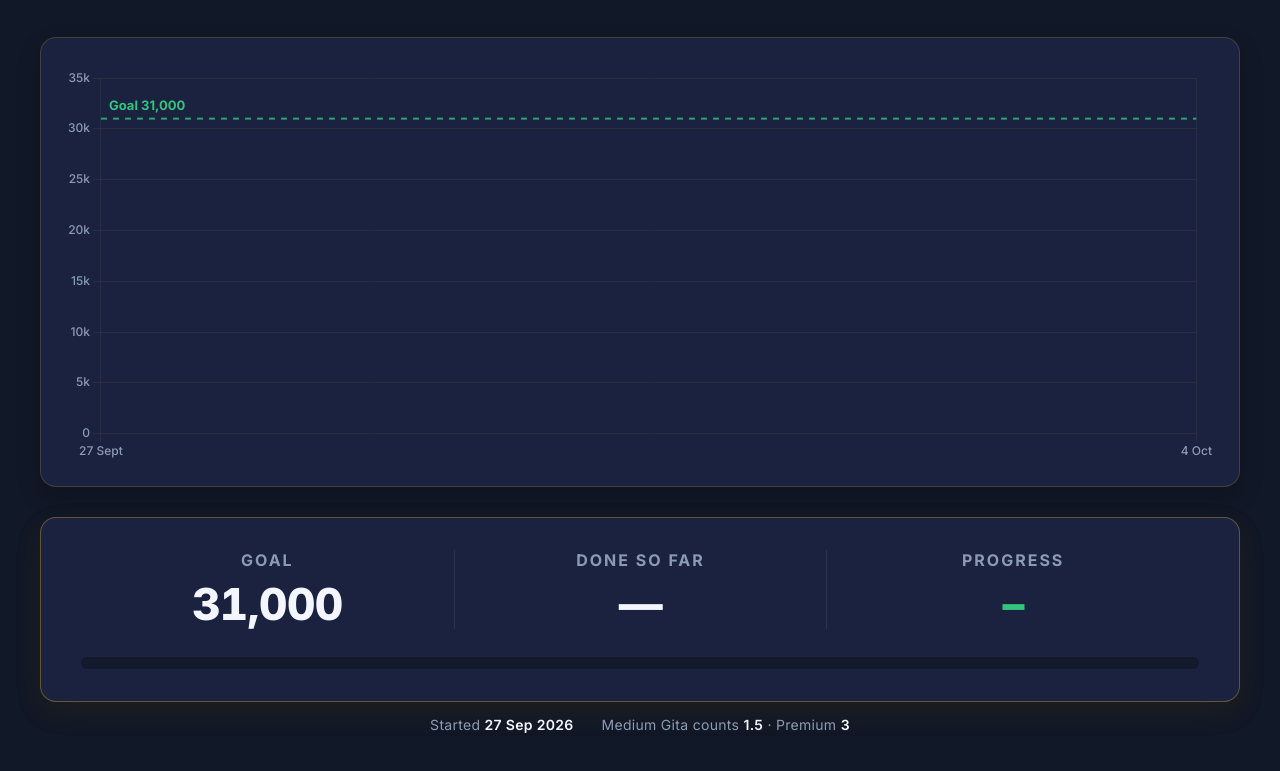
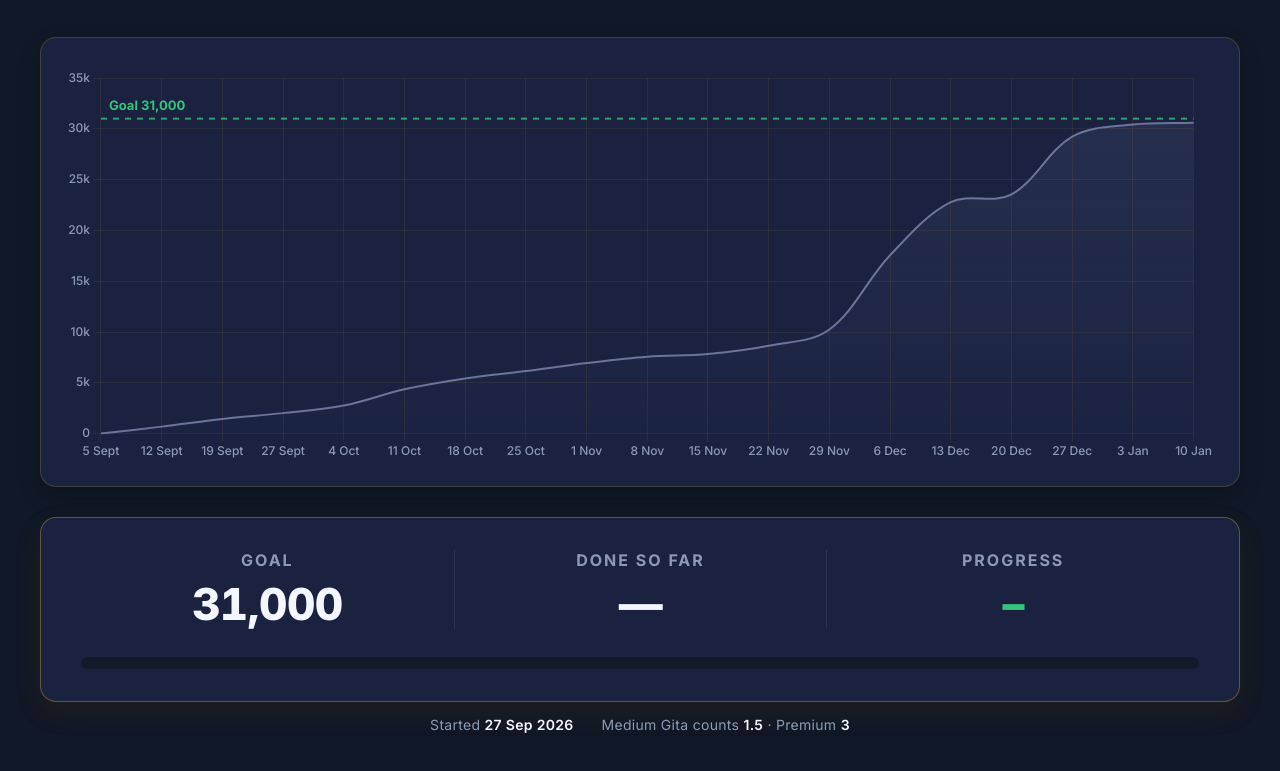
Before and after one commit to GuptaPrachur10/ltg2026, a plain HTML site: page index.html in a window 1280 px wide. Shown: the part 145-916 px from the top of the page. Drawn offline with nearby package versions, Linux system fonts and the light colour scheme; no server answers.

Commit message:
Add files via upload

```diff
--- a/index.html
+++ b/index.html
@@ -52,8 +52,16 @@
         goal: 31000,
     };
 
+    // Last year's campaign: shown only as a comparison line on the chart (numbers only on hover).
+    const CAMPAIGN_2025 = {
+        start: '2025-09-08',
+        end: '2026-01-07',
+        weekly: [961, 674, 532, 695, 1749, 947, 700, 796, 603, 212, 898, 1730, 8237, 4720, 105, 6609, 289, 131],
+    };
+
     const COLORS = {
         gold: '#f0b429',
+        lastYear: '#6b7499',
         legend: '#8c9bb4',
         ticks: '#8c9bb4',
         grid: 'rgba(240, 180, 41, 0.08)',
@@ -79,13 +87,63 @@
         return { start, end, days: Math.round((end - start) / DAY_MS) + 1 };
     }
 
+    // Calendar position: x = days since 1 Sep of the campaign's start year (x = start of that day),
+    // so 1 Dec 2025 and 1 Dec 2026 share the same x.
+    function seasonDay(ms, year) {
+        return Math.round((ms - Date.UTC(year, 8, 1)) / DAY_MS);
+    }
+    function xToMs(x) {
+        return Date.UTC(2026, 8, 1) + x * DAY_MS;
+    }
+    // Cumulative 2025 curve at its real week-end positions.
+    function curve2025() {
+        const startMs = parseUTC(CAMPAIGN_2025.start);
+        const endMs = parseUTC(CAMPAIGN_2025.end);
+        const pts = [{ x: seasonDay(startMs, 2025), y: 0 }];
+        let cum = 0;
+        CAMPAIGN_2025.weekly.forEach((v, i) => {
+            const lastDay = Math.min(startMs + (7 * i + 6) * DAY_MS, endMs);
+            cum += v;
+            pts.push({ x: seasonDay(lastDay, 2025) + 1, y: cum });
+        });
+        return pts;
+    }
+    function valueAt(pts, x) {
+        if (x <= pts[0].x) return 0;
+        for (let i = 1; i < pts.length; i++) {
+            if (x <= pts[i].x) {
+                const a = pts[i - 1], b = pts[i];
+                return a.y + (b.y - a.y) * (x - a.x) / (b.x - a.x);
+            }
+        }
+        return pts[pts.length - 1].y;
+    }
+
     function render(weekly2026, breakdown2026) {
         const weeks = weekly2026 || [];
         const numWeeks = Math.max(weeks.length, 1);
+        const c25 = curve2025();
 
-        // Point 0 = campaign start; point k = end of week k.
-        const labels = [fmtDay(parseUTC(CAMPAIGN_2026.start))];
-        for (let k = 1; k <= numWeeks; k++) labels.push(fmtDay(weekRange(k).end));
+        // Chart points. Each point is the END of a period (x = start of the next day).
+        //  - campaign start (27 Sep) and the end of each 2026 week (week: 0..numWeeks)
+        //  - extra weekly points before/after so last year's line fits (week: null)
+        const startX = seasonDay(parseUTC(CAMPAIGN_2026.start), 2026);
+        const points = [{ x: startX, week: 0, label: fmtDay(parseUTC(CAMPAIGN_2026.start)) }];
+        for (let k = 1; k <= numWeeks; k++) {
+            const end = weekRange(k).end;
+            points.push({ x: seasonDay(end, 2026) + 1, week: k, label: fmtDay(end) });
+        }
+        while (points[0].x > c25[0].x) {
+            const x = points[0].x - 7;
+            points.unshift({ x, week: null, label: fmtDay(xToMs(x - 1)) });
+        }
+        const last25 = c25[c25.length - 1].x;
+        while (points[points.length - 1].x < last25) {
+            const x = points[points.length - 1].x + 7;
+            points.push({ x, week: null, label: fmtDay(xToMs(x - 1)) });
+        }
+        const labels = points.map(p => p.label);
+        const idxOfWeek = k => points.findIndex(p => p.week === k);
 
         // Which week is today in (if any), and how many days into it.
         const now = new Date();
@@ -98,36 +156,53 @@
                 currentDay = Math.round((today - r.start) / DAY_MS) + 1;
             }
         }
+        const currentIdx = currentWeek === null ? -1 : idxOfWeek(currentWeek);
 
         // Cumulative 2026 series.
         let cum = 0, stopped = false;
-        const data2026 = labels.map((_, i) => {
-            if (i === 0) return 0;
-            const v = weeks[i - 1];
+        const data2026 = points.map(p => {
+            if (p.week === null) return null;
+            if (p.week === 0) return 0;
+            const v = weeks[p.week - 1];
             if (stopped || v === null || v === undefined || v === '') { stopped = true; return null; }
             cum += Number(v);
             return cum;
         });
         const total2026 = cum;
 
+        // Cumulative 2025 series at the same calendar positions.
+        let reached25 = false;
+        const data2025 = points.map(p => {
+            if (reached25) return null;
+            if (p.x >= last25) reached25 = true;
+            return Math.round(valueAt(c25, p.x));
+        });
+
         // Per-week amounts (difference between consecutive totals).
-        const weekly2026Grid = data2026.map((v, i) => {
+        const toWeekly = arr => arr.map((v, i) => {
             if (v === null) return null;
-            const prev = i > 0 ? data2026[i - 1] : null;
+            const prev = i > 0 ? arr[i - 1] : null;
             return prev === null ? null : v - prev;
         });
+        const weekly2026Grid = toWeekly(data2026);
+        const weekly2025Grid = toWeekly(data2025);
 
         const tooltipTitle = i => {
-            if (i === 0) return `Campaign start  ·  ${labels[0]}`;
-            const r = weekRange(i);
-            const live = i === currentWeek ? '  ·  in progress' : '';
-            return `Week ${i}  ·  ${fmtDay(r.start)} – ${fmtDay(r.end)}${live}`;
+            const p = points[i];
+            if (p.week >= 1) {
+                const r = weekRange(p.week);
+                const live = p.week === currentWeek ? '  ·  In Progress' : '';
+                return `Week ${p.week}  ·  ${fmtDay(r.start)} – ${fmtDay(r.end)}${live}`;
+            }
+            const prevX = i > 0 ? points[i - 1].x : p.x - 7;
+            return `${fmtDay(xToMs(prevX))} – ${fmtDay(xToMs(p.x - 1))}`;
         };
 
-        // Per-type Gita counts (raw books) for the hovered week.
+        // Per-type Gita counts (raw books) for the hovered week (2026 only).
         const GITA_TYPES = ['Small', 'Medium', 'Premium', 'Indian', 'Arabic'];
         const breakdownLines = i => {
-            const b = i > 0 && breakdown2026 && breakdown2026[i - 1];
+            const k = points[i].week;
+            const b = k >= 1 && breakdown2026 && breakdown2026[k - 1];
             if (!b) return [];
             const types = GITA_TYPES.concat(Object.keys(b).filter(t => !GITA_TYPES.includes(t)));
             return types.filter(t => b[t]).map(t => `      ${t}: ${nf.format(b[t])}`);
@@ -158,6 +233,9 @@
         goldFill.addColorStop(0, 'rgba(240, 180, 41, 0.35)');
         goldFill.addColorStop(0.6, 'rgba(240, 180, 41, 0.08)');
         goldFill.addColorStop(1, 'rgba(240, 180, 41, 0.0)');
+        const greyFill = ctx.createLinearGradient(0, 0, 0, h);
+        greyFill.addColorStop(0, 'rgba(107, 116, 153, 0.18)');
+        greyFill.addColorStop(1, 'rgba(107, 116, 153, 0.0)');
 
         const lastIndex = arr => {
             for (let i = arr.length - 1; i >= 0; i--) if (arr[i] !== null) return i;
@@ -186,7 +264,7 @@
                 if (!chart.isDatasetVisible(0)) return;
                 const data = chart.data.datasets[0].data;
                 const idx = lastIndex(data);
-                if (idx < 1) return;
+                if (idx < 0 || !(points[idx].week >= 1)) return;
                 const p = chart.getDatasetMeta(0).data[idx];
 
                 // Pulse
@@ -269,7 +347,7 @@
                         backgroundColor: goldFill,
                         borderWidth: 3,
                         fill: true,
-                        pointRadius: c => (c.dataIndex > 0 && c.raw !== null ? 3.5 : 0),
+                        pointRadius: c => (points[c.dataIndex].week >= 1 && c.raw !== null ? 3.5 : 0),
                         pointBackgroundColor: '#111827',
                         pointBorderColor: COLORS.gold,
                         pointBorderWidth: 2,
@@ -277,10 +355,19 @@
                         pointHoverBackgroundColor: COLORS.gold,
                         tension: 0.35,
                         spanGaps: false,
-                        // Dashed line into the week that's still in progress.
-                        segment: {
-                            borderDash: s => (s.p1DataIndex === currentWeek ? [6, 6] : undefined),
-                        },
+                    },
+                    {
+                        // Last year: line only, no end tag; numbers appear on hover.
+                        label: '2025',
+                        data: data2025,
+                        borderColor: COLORS.lastYear,
+                        backgroundColor: greyFill,
+                        borderWidth: 2,
+                        fill: true,
+                        pointRadius: 0,
+                        pointHoverRadius: 5,
+                        pointHoverBackgroundColor: COLORS.lastYear,
+                        tension: 0.35,
                     },
                 ],
             },
@@ -308,21 +395,26 @@
                         boxPadding: 8,
                         usePointStyle: true,
                         filter: c => c.parsed.y !== null && !Number.isNaN(c.parsed.y),
+                        itemSort: (a, b) => a.datasetIndex - b.datasetIndex, // 2026 first, then 2025
                         callbacks: {
                             title: items => (items.length ? tooltipTitle(items[0].dataIndex) : ''),
                             label: c => {
-                                const wk = weekly2026Grid[c.dataIndex];
+                                const is2026 = c.datasetIndex === 0;
+                                const wk = (is2026 ? weekly2026Grid : weekly2025Grid)[c.dataIndex];
                                 let week = '';
                                 if (wk !== null) {
-                                    week = c.dataIndex === currentWeek
+                                    week = is2026 && c.dataIndex === currentIdx
                                         ? `${nf.format(wk)} so far (day ${currentDay} of ${weekRange(currentWeek).days})  ·  `
                                         : `${nf.format(wk)} this week  ·  `;
                                 }
                                 return `${c.dataset.label}:  ${week}${nf.format(c.parsed.y)} total`;
                             },
-                            afterLabel: c => breakdownLines(c.dataIndex),
+                            afterLabel: c => (c.datasetIndex === 0 ? breakdownLines(c.dataIndex) : []),
                             labelPointStyle: () => ({ pointStyle: 'circle', rotation: 0 }),
-                            labelColor: () => ({ borderColor: COLORS.gold, backgroundColor: COLORS.gold }),
+                            labelColor: c => {
+                                const col = c.datasetIndex === 0 ? COLORS.gold : COLORS.lastYear;
+                                return { borderColor: col, backgroundColor: col };
+                            },
                         },
                     },
                 },
```
